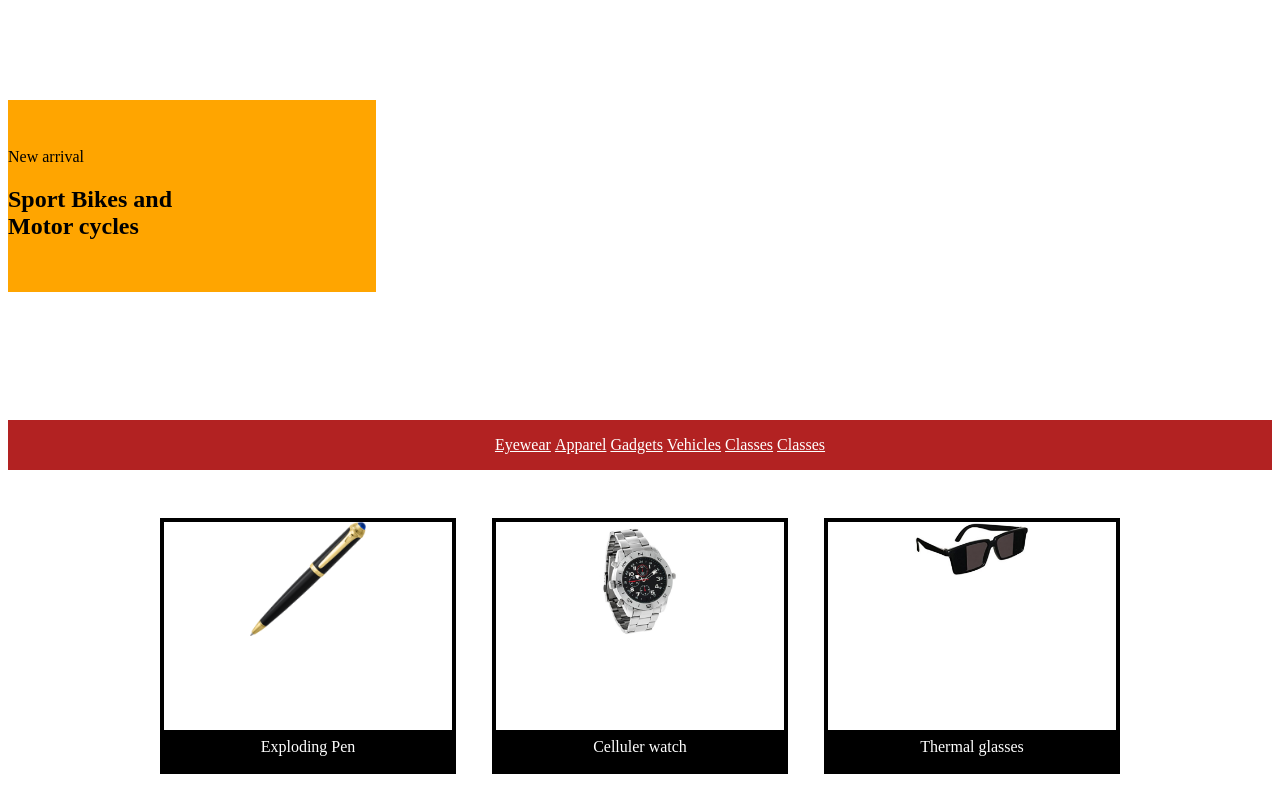
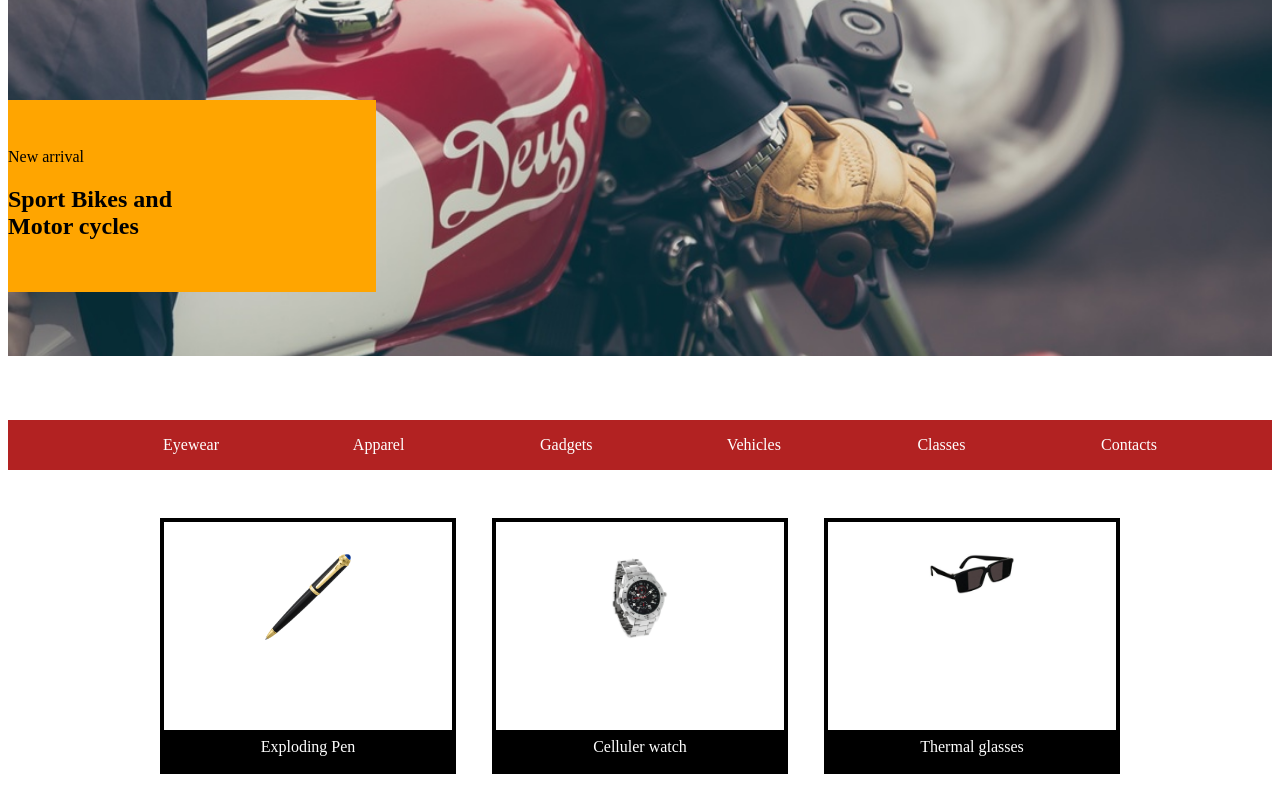
Before and after one commit to Sryma/secrete_agent_supply, a plain HTML site: page index.html in a window 1280 px wide. Shown: the part 52-842 px from the top of the page. Drawn offline with Linux system fonts and the light colour scheme.

Commit message:
first commit

```diff
--- a/index.html
+++ b/index.html
@@ -30,21 +30,21 @@
 			<li><a href="#">Gadgets</a></li>
 			<li><a href="#">Vehicles</a></li>
 			<li><a href="#">Classes</a></li>
-			<li><a href="#">Classes</a></li>
+			<li><a href="#">Contacts</a></li>
 
 		</ul>
 	</nav>
 	<div id="items" class="flex-container">
 		<div class="item">
-			<img width=40%  src="image/pen.png">
+			<img width=30%  src="image/pen.png">
 
 		</div>
 		<div class="item">
-			<img width=40% src="image/watch.png">
+			<img width=30% src="image/watch.png">
 
 		</div>
 		<div class="item">
-			<img width= 40% src="image/glasses.png">
+			<img width= 30% src="image/glasses.png">
 
 		</div>
 	</div>
--- a/resources/css/style.css
+++ b/resources/css/style.css
@@ -27,7 +27,7 @@
 	overflow: hidden;
 }
 .banner{
-	background-image: url(image/moto.jpeg);
+	background-image: url(../../image/moto.jpeg);
 	width: 100%;
 	background-repeat: no-repeat;
     background-position: center;
@@ -52,16 +52,19 @@ nav{
 	background-color: firebrick;
 	text-align: center;
 }
-ul #list{
-	list-style: none;
-	}
- li{
-	display: inline-block;
+ul {
+	list-style: none;}
 
-}
+  li{
+  	display: inline-block;
+  	width: 15%;
+
+  }
+
 a{
 	text-align: center;
 	color: white;
+	text-decoration: none;
 }
 .flex-container{
 	display:flex;
@@ -76,12 +79,14 @@ a{
 	display: flex;
 	flex-direction: row;
 
+
+}
+.item img{
+	margin: 2rem;
 }
 .item {
-
 	width: 30%;
 	height: 13rem;
-	line-height: 2rem;
 	border:4px solid black;
 	margin-top: 3rem;
 	text-align: center;
```
Also changed, not shown: 1 other file.
